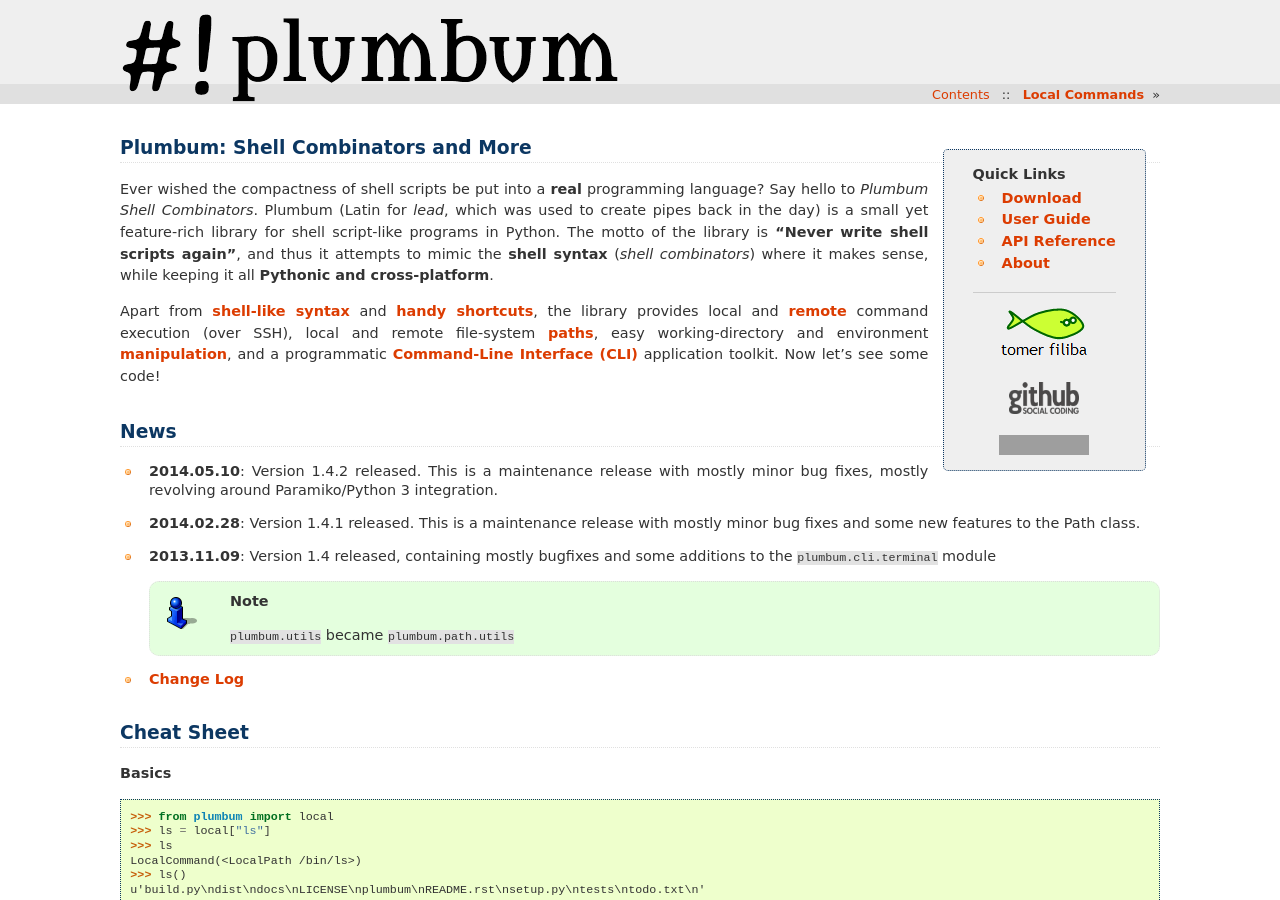
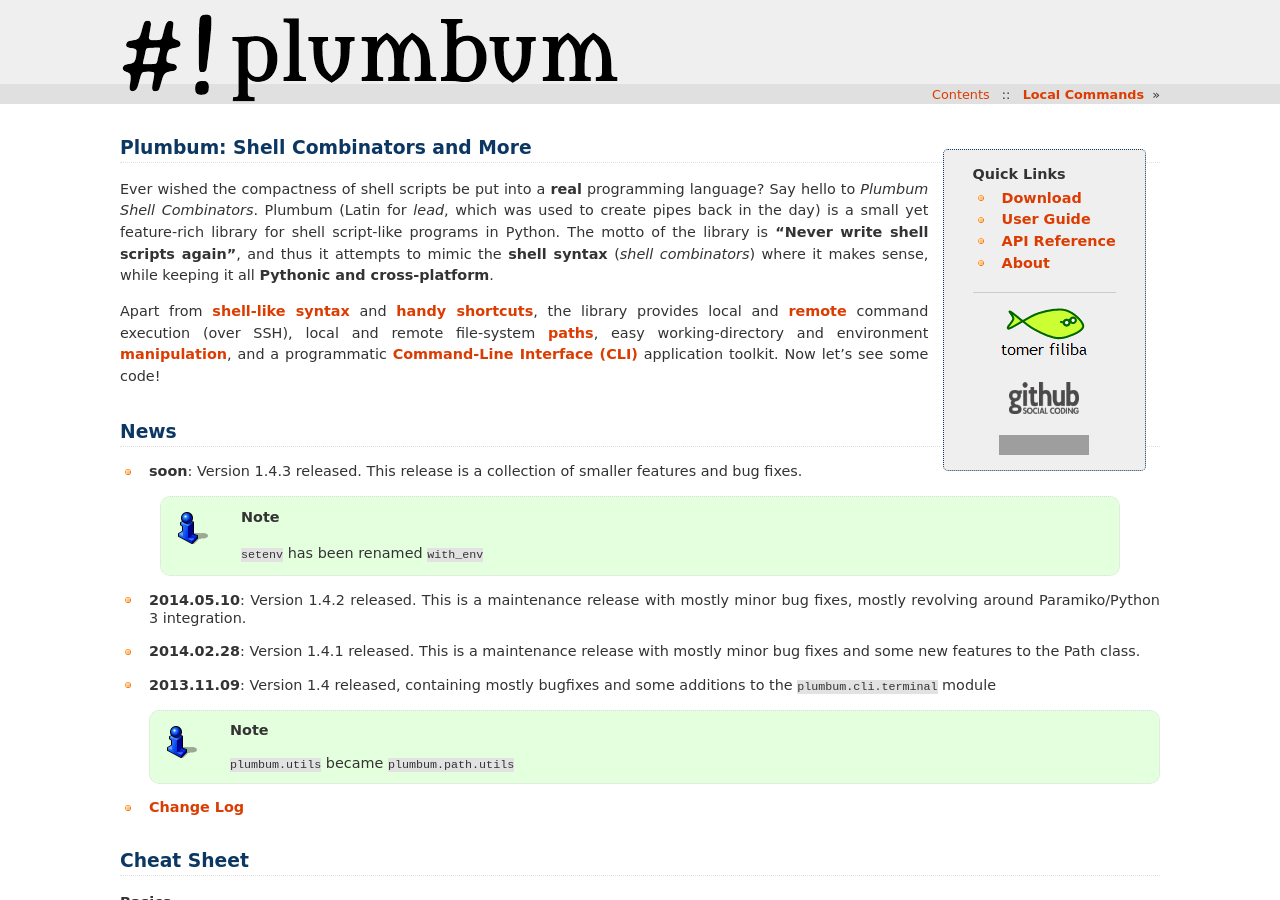
Before and after one commit to tomerfiliba/plumbum, a Sphinx documentation site: the page built from docs/index.rst, in a window 1280 px wide and 900 px high. Built offline with Sphinx 7.4.7, drawn with Linux system fonts in a browser that asks for light colours; some of the changed text lies outside the part shown; grey boxes are pictures that could not be loaded.

```diff
--- a/CHANGELOG.rst
+++ b/CHANGELOG.rst
@@ -7,7 +7,7 @@
 * Machines: ``getattr`` now raises ``AttributeError`` instead of `CommandNotFound` (`#135 <https://github.com/tomerfiliba/plumbum/pull/135>`_)
 * Paramiko: ``keep_alive`` support (`#186 <https://github.com/tomerfiliba/plumbum/pull/186>`_)
 * Paramiko: does not support piping explicitly now (`#160 <https://github.com/tomerfiliba/plumbum/pull/160>`_)
-* Parmaiko: Added pure SFTP backend, gives STFP v4+ support (`#160 <https://github.com/tomerfiliba/plumbum/pull/160>`_)
+* Parmaiko: Added pure SFTP backend, gives STFP v4+ support (`#188 <https://github.com/tomerfiliba/plumbum/pull/188>`_)
 * Paths: bugfix to ``cwd`` interaction with ``Path`` (`#142 <https://github.com/tomerfiliba/plumbum/pull/142>`_)
 * Paths: read/write now accept an optional encoding parameter (`#148 <https://github.com/tomerfiliba/plumbum/pull/148>`_)
 * Paths: Suffix support similar to the Python 3.4 standard library ``pathlib`` (`#198 <https://github.com/tomerfiliba/plumbum/pull/198>`_)
--- a/docs/_news.rst
+++ b/docs/_news.rst
@@ -1,3 +1,7 @@
+* **soon**: Version 1.4.3 released. This release is a collection of smaller features and bug fixes.
+
+ .. note:: ``setenv`` has been renamed ``with_env``
+
 * **2014.05.10**: Version 1.4.2 released. This is a maintenance release with mostly minor bug fixes, mostly revolving
   around Paramiko/Python 3 integration.
 
--- a/docs/cli.rst
+++ b/docs/cli.rst
@@ -121,7 +121,7 @@ As demonstrated in the example above, switch functions may take no arguments (no
 specify the argument's *type*. If you require no special validation, simply pass ``str``;
 otherwise, you may pass any type (or any callable, in fact) that will take a string and convert
 it to a meaningful object. If conversion is not possible, the type (or callable) is expected to
-raise either ``TypeError` or ``ValueError``.
+raise either ``TypeError`` or ``ValueError``.
 
 For instance ::
 
--- a/docs/index.rst
+++ b/docs/index.rst
@@ -78,7 +78,7 @@ you encounter or to request features. The library is released under the permissi
 Requirements
 ------------
 
-Plumbum supports **Python 2.5-3.3** and has been
+Plumbum supports **Python 2.5-3.4** and has been
 tested on **Linux** and **Windows** machines. Any Unix-like machine should work fine out of the box,
 but on Windows, you'll probably want to install a decent `coreutils <http://en.wikipedia.org/wiki/Coreutils>`_
 environment and add it to your ``PATH``. I can recommend `mingw <http://mingw.org/>`_ (which comes
```
Also changed, not shown: other parts of docs/index.rst (+0 -1 lines).
